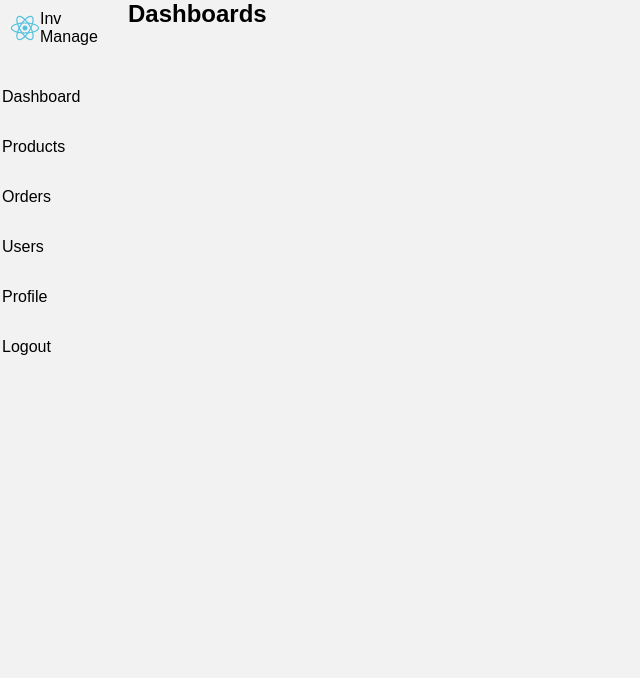
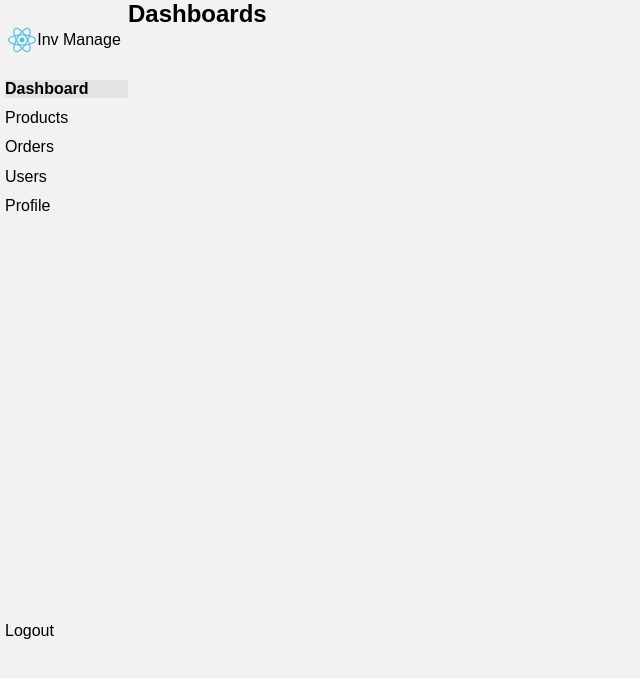
Before and after one commit to Yjsd121/inventory-manage, a React (Vite) app: page / in a window 1280 px wide. Shown: the top 678 px of the page, without its empty margins (0-640 px from the left). Built offline with nearby package versions, Linux system fonts and the light colour scheme.

Commit message:
Barnav Stylized

```diff
--- a/src/App.jsx
+++ b/src/App.jsx
@@ -14,7 +14,7 @@ export function App () {
   const orderss = ordersss.orders
   return (
     <main>
-      <BarNav setview={setview} />
+      <BarNav view={view} setview={setview} />
       <Vistas valor={view} elementss={elementss} orderss={orderss} />
     </main>
   )
--- a/src/components/Barnav/NavegationBar.css
+++ b/src/components/Barnav/NavegationBar.css
@@ -1,34 +1,55 @@
 .main {
-  background-color:var(--bgn-body);
+  background-color: var(--bgn-body);
   height: 100vh;
   width: 10vw;
+  gap: 2rem;
 }
-.icon{
+
+.icon {
   height: 30px;
   width: 30px;
 }
-.logo, .nav a{
+
+.logo,
+.nav a {
   color: var(--barnav-textcolor);
 }
-.logo{
-  padding: 10px;
+
+.logo {
   display: flex;
   flex-direction: row;
   justify-content: center;
   align-items: center;
+  height: 10vh;
 }
+
 .nav {
-  height: 50px;
+  height: 70vh;
   display: flex;
-  align-items:stretch;
+  align-items: stretch;
   flex-direction: column;
   gap: 2rem;
+  margin-left: 5px;
 }
 
-.nav a {
+.bar {
+  gap: .7rem;
+  display: flex;
+  align-items: stretch;
+  justify-content: space-between;
+  flex-direction: column;
+}
+
+.bar a {
   font-size: 1rem;
-  margin-left: 2px;
+
   transition: all .1s;
+}
+
+.active {
+  font-size: 1.25rem;
+  font-weight: bold;
+  background-color: rgb(228, 227, 227);
 }
 
 .right a:hover,
@@ -36,3 +57,7 @@
   cursor: pointer;
   font-size: 1.25rem;
 }
+
+.logout {
+  margin-top: auto;
+}
--- a/src/components/Barnav/NavegationBar.jsx
+++ b/src/components/Barnav/NavegationBar.jsx
@@ -1,19 +1,24 @@
 import './NavegationBar.css'
 
-export function BarNav ({ setview }) {
+export function BarNav ({ view, setview }) {
   return (
     <section className='main'>
+      <div className='logo'>
+        <img className='icon' src='/react.svg' />
+        <p>Inv Manage</p>
+      </div>
       <nav className='nav'>
-        <div className='logo'>
-          <img className='icon' src='/react.svg' />
-          <p>Inv Manage</p>
+
+        <div className='bar'>
+          <a className={view === 0 ? 'active' : ''} onClick={() => setview(0)}>Dashboard</a>
+          <a className={view === 1 ? 'active' : ''} onClick={() => setview(1)}>Products</a>
+          <a className={view === 2 ? 'active' : ''} onClick={() => setview(2)}>Orders</a>
+          <a className={view === 3 ? 'active' : ''} onClick={() => setview(3)}>Users</a>
+          <a className={view === 4 ? 'active' : ''} onClick={() => setview(4)}>Profile</a>
         </div>
-        <a onClick={() => setview(0)}>Dashboard</a>
-        <a onClick={() => setview(1)}>Products</a>
-        <a onClick={() => setview(2)}>Orders</a>
-        <a onClick={() => setview(3)}>Users</a>
-        <a onClick={() => setview(4)}>Profile</a>
-        <a>Logout</a>
+        <div className='logout'>
+          <a>Logout</a>
+        </div>
       </nav>
     </section>
   )
```
